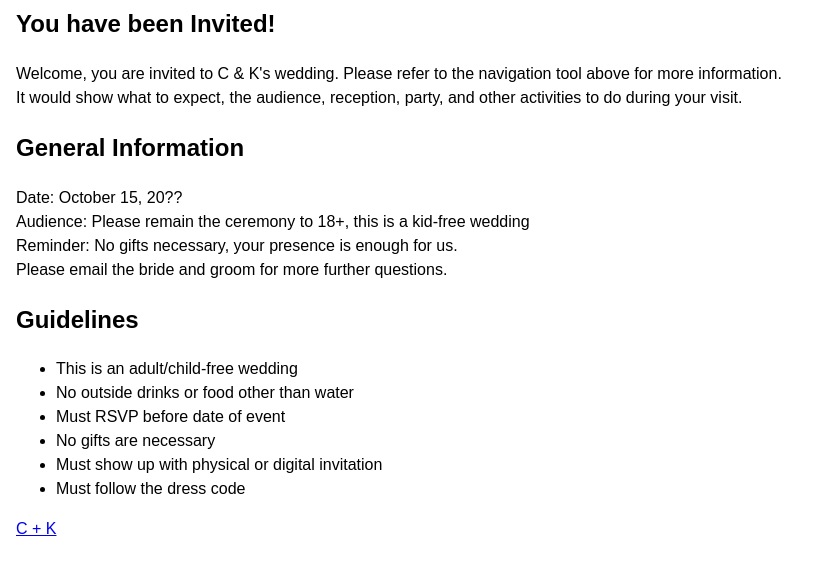
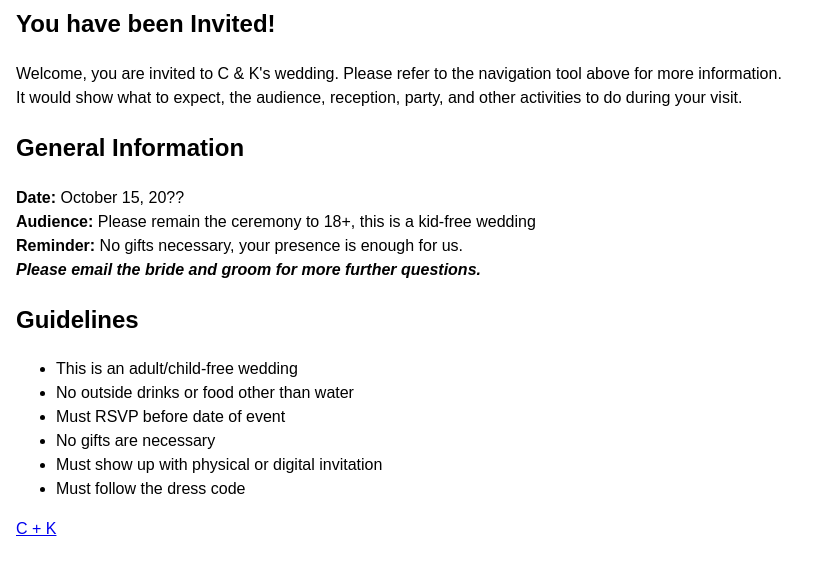
Before and after one commit to linakimi/class-project-1, a plain HTML site: page index.html in a window 1280 px wide. Shown: the part 125-700 px from the top of the page, without its empty margins (0-824 px from the left). Drawn offline with Linux system fonts and the light colour scheme.

```diff
--- a/index.html
+++ b/index.html
@@ -39,10 +39,10 @@
       It would show what to expect, the audience, reception, party, and other activities to do during your visit. <br>
     </p>
     <h2>General Information</h2>
-    <p> Date: October 15, 20?? <br>
-      Audience: Please remain the ceremony to 18+, this is a kid-free wedding <br>
-      Reminder: No gifts necessary, your presence is enough for us. <br>
-      Please email the bride and groom for more further questions. <br>
+    <p> <b>Date:</b> October 15, 20?? <br>
+      <b>Audience:</b> Please remain the ceremony to 18+, this is a kid-free wedding <br>
+      <b>Reminder:</b> No gifts necessary, your presence is enough for us. <br>
+      <b><i>Please email the bride and groom for more further questions.</i></b> <br>
     </p>
     <h2>Guidelines</h2>
     <ul>
```
Also changed, not shown: ceremony.html (+3 -2 lines), party.html (+2 -0 lines).
